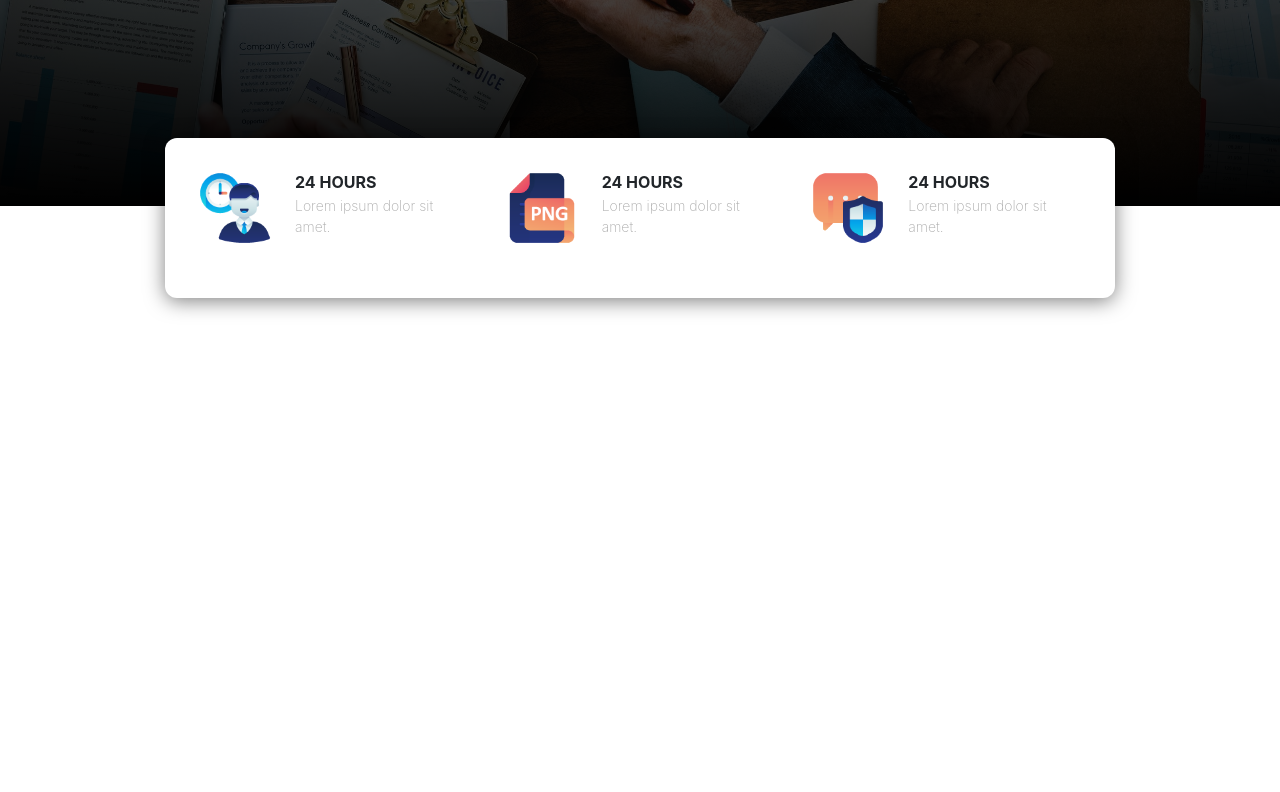
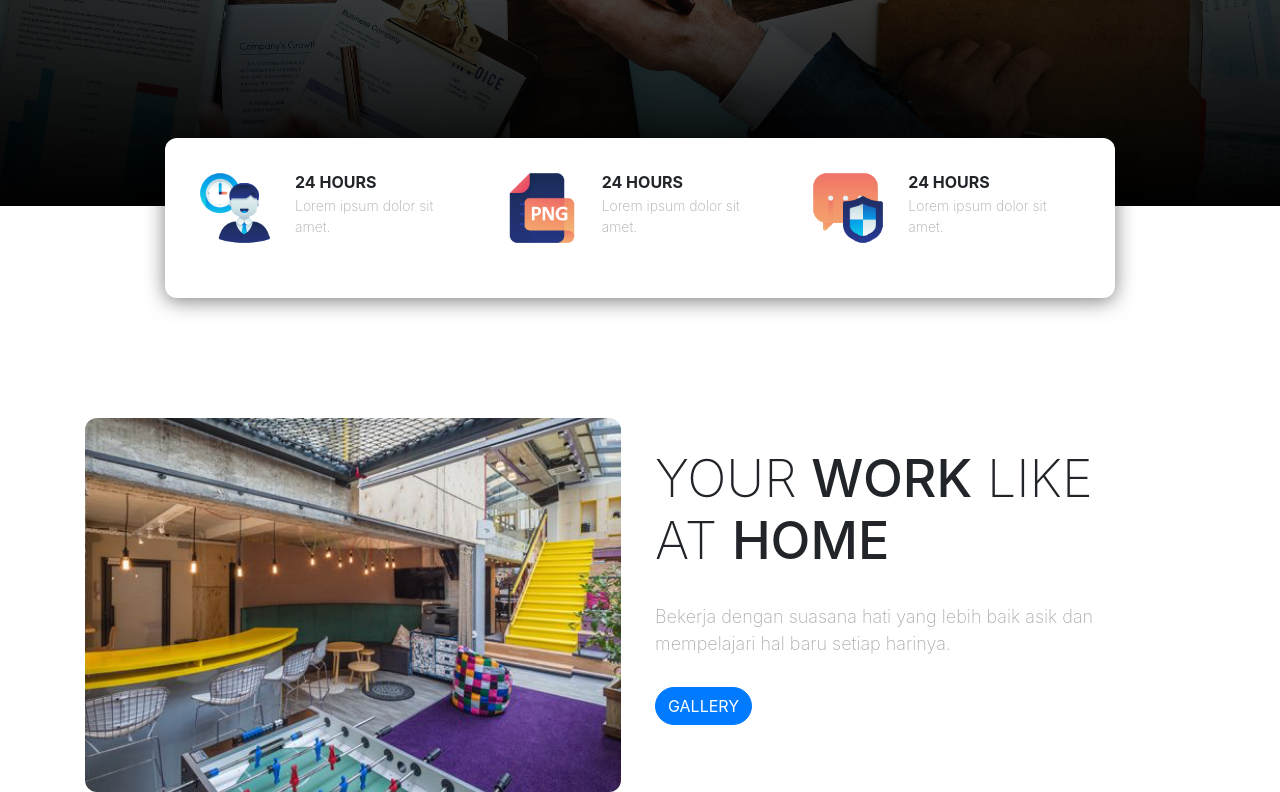
Before and after one commit to chaerulanwar428/landingpagebootstrap4, a plain HTML site: page index.html in a window 1280 px wide. Shown: the part 433-1225 px from the top of the page. Before the commit the page ends 800 px from the top, so only its background shows below. Drawn offline with nearby package versions, Linux system fonts and the light colour scheme; a web font is replaced by a local one.

Commit message:
menambahkan bagian gallery working di website

```diff
--- a/index.html
+++ b/index.html
@@ -69,9 +69,25 @@
 			</div>
 
 
+			<!-- working space -->
+			<div class="row workingspace">
+				<div class="col-lg-6">
+					<img src="img/workingspace.png" img="img-fluid">
+				</div>
+				<div class="col-lg-5">
+					<h3>Your <span>work</span> like at <span>home</span></h3>
+					<p>Bekerja dengan suasana hati yang lebih baik asik dan mempelajari hal baru setiap harinya.</p>
+				<a href="" class="btn btn-primary tombol">Gallery</a>
+				</div>
+			</div>
+
+		<!-- akhir space -->
+
 		</div>
 
 		<!-- akhir container -->
+
+
 
     <!-- Optional JavaScript; choose one of the two! -->
 
--- a/style.css
+++ b/style.css
@@ -75,6 +75,30 @@
     margin-top:-5px;
     font-weight: 200;
 }
+
+/* workingspace */
+.workingspace{
+    margin-top: 120px;
+    text-align: center;
+}
+
+.workingspace h3{
+    font-size: 52px;
+    font-weight: 200;
+    text-transform: uppercase;
+    margin-top: 30px;
+}
+
+.workingspace h3 span{
+    font-weight: 500;
+}
+
+.workingspace p{
+    font-size: 18px;
+    color: #acacac;
+    font-weight: 200;
+    margin:30px 0px;
+}
 /* utility */
 .tombol{
     text-transform: uppercase;
@@ -113,4 +137,8 @@
     .jumbotron .display-4{
         font-size: 62px;
     }
+
+    .workingspace{
+        text-align: left;
+    }
 }
```
